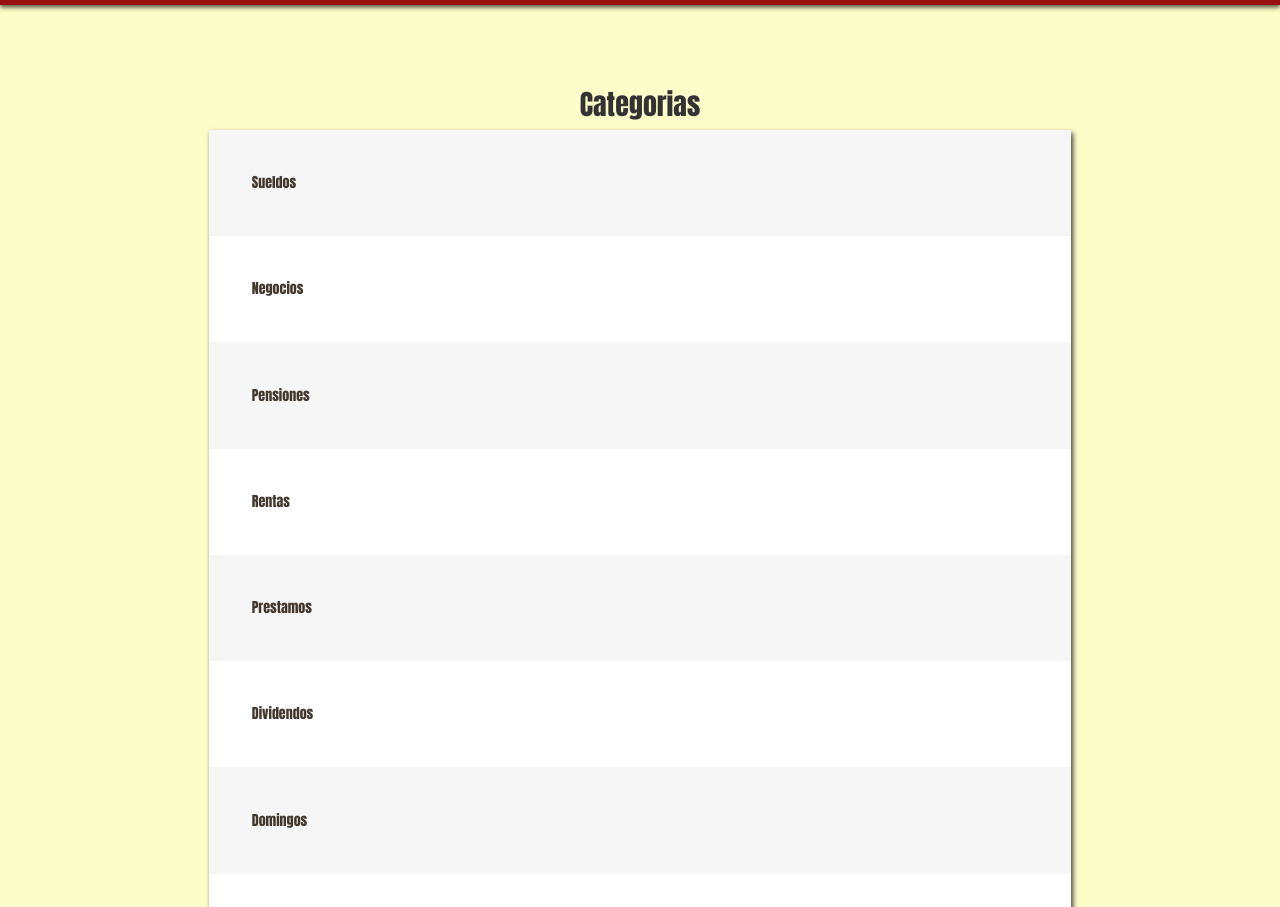
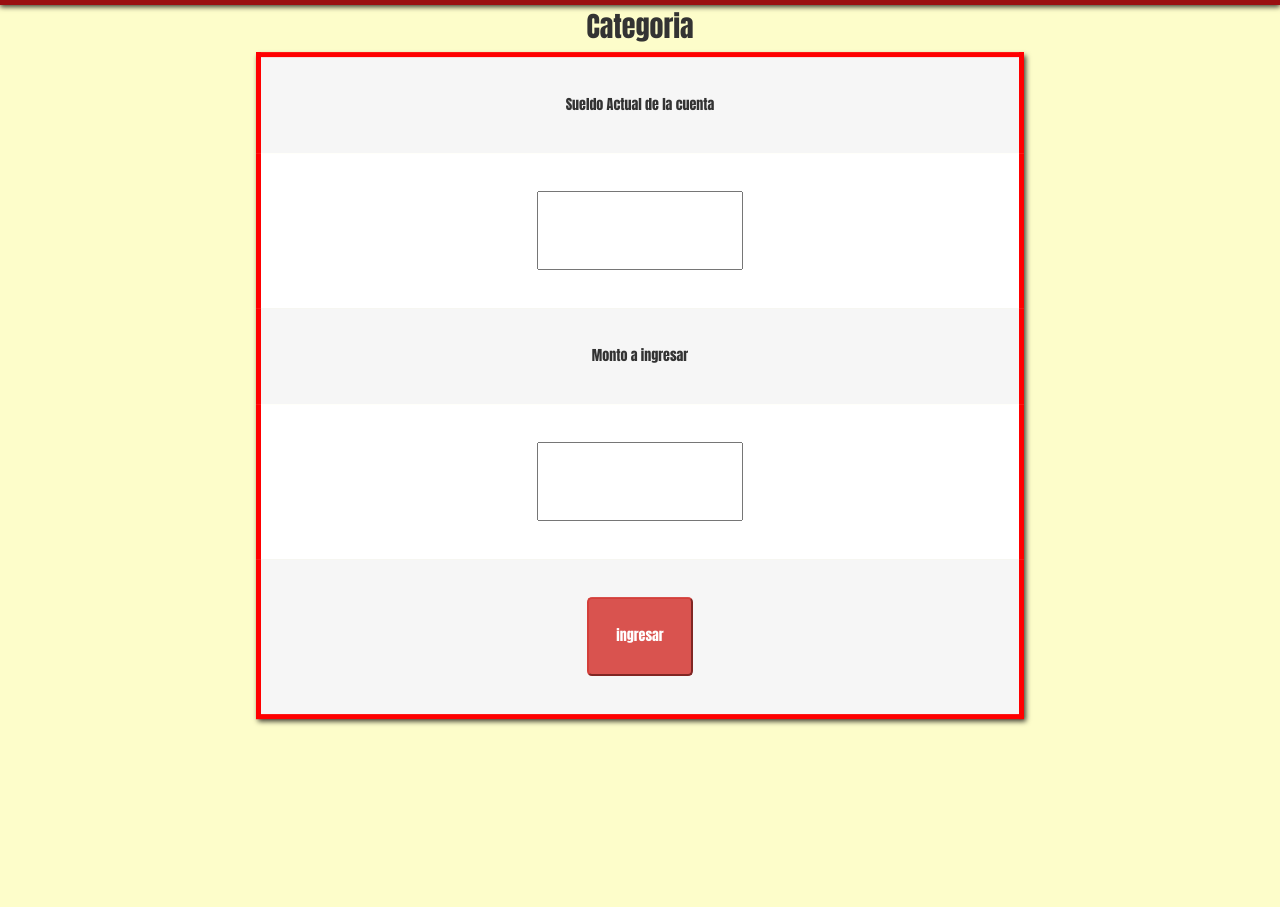
Before and after one commit to juanortiz10/Gastos, a plain HTML site: page views/six.html in a window 1280 px wide. Shown: the part 45-952 px from the top of the page. After the commit the page ends 800 px from the top, so only its background shows below. Drawn offline with Linux system fonts and the light colour scheme.

Commit message:
fixes issue #3

```diff
--- a/views/six.html
+++ b/views/six.html
@@ -6,7 +6,7 @@
     <link href='https://fonts.googleapis.com/css?family=Anton' rel='stylesheet' type='text/css'>
     <link rel="stylesheet" href="../css/stylesheet.css" media="screen" title="no title" charset="utf-8">
     <link rel="stylesheet" href="../css/bootstrap.css" media="screen" title="no title" charset="utf-8">
-    <title>Pantalla 6</title>
+    <title>Pantalla 3</title>
   </head>
   <body>
     <div class="toolbar">
@@ -14,19 +14,14 @@
       <a href="#"><img src="../icons/settings.png" alt="set" id="settings" /></a>
     </div>
       <div class="container" id="main">
-        <h2 id="title">Categorias</h2>
-        <div class="table_container">
-            <table id="main_table" >
-                <tr><td class="row"><a href="#">Sueldos</a></td></tr>
-                <tr><td class="row2"><a href="#">Negocios</a></td></tr>
-                <tr><td class="row"><a href="#">Pensiones</a></td></tr>
-                <tr><td class="row2"><a href="#">Rentas</a></td></tr>
-                <tr><td class="row"><a href="#">Prestamos</a></td></tr>
-                <tr><td class="row2"><a href="#">Dividendos</a></td></tr>
-                <tr><td class="row"><a href="#">Domingos</a></td></tr>
-                <tr><td class="row2"><a href="#">Mesadas</a></td></tr>
-                <tr><td class="row"><a href="#">Otros</a></td></tr>
-                <tr><td class="row2"><a href="#">Agregar Nueva Categoria</a></td></tr>
+        <div class="table_container" style="position: absolute;left: 50%;top: 50%;width: 60%;transform: translate(-50%, -50%);">
+          <h2 id="title">Categoria</h2>
+            <table border=1 rules=none frame=box id="main_table" style="border: 5px solid red">
+                <tr><td class="row" style="text-align: center;">Sueldo Actual de la cuenta</td></tr>
+                <tr><td class="row2"><input type="text" name="sueldos" value="" class="inputs"></td></tr>
+                <tr><td class="row"  style="text-align: center;">Monto a ingresar</td></tr>
+                <tr><td class="row2"><input type="text" name="sueldos" value="" class="inputs"></td></tr>
+                <tr><td class="row"><input type="button" name="sueldos" value="ingresar" class="inputs btn-danger" style="border-radius:5px;"></td></tr>
             </table>
         </div>
       </div>
```
Also changed, not shown: views/three.html (+1 -1 lines).
